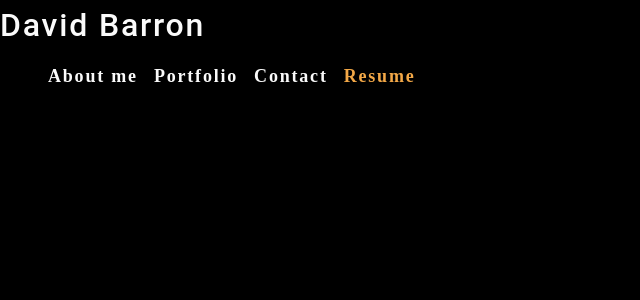
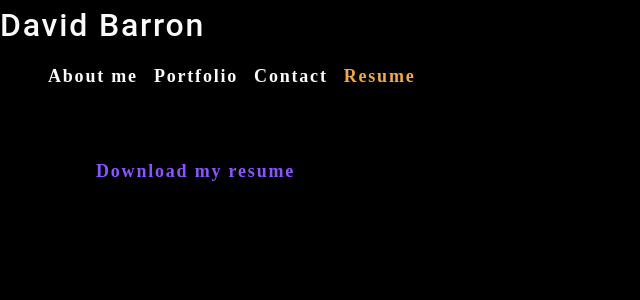
Before and after one commit to webgeekbear/react-portfolio, a React (Create React App) app: page / in a window 1280 px wide. Both pictures are taken after a click on the element "Resume". Shown: the top 300 px of the page, without its empty margins (0-640 px from the left). Built offline with nearby package versions, Linux system fonts and the light colour scheme.

Commit message:
Added Resume

```diff
--- a/src/App.js
+++ b/src/App.js
@@ -4,6 +4,7 @@ import About from "./components/About";
 import Header from "./components/Header";
 import Portfolio from "./components/Portfolio";
 import ContactForm from "./components/Contact";
+import Resume from "./components/Resume";
 
 function App() {
   const [menuEntries] = useState(["About me", "Portfolio", "Contact", "Resume"]);
@@ -28,6 +29,9 @@ function App() {
         {currentMenuEntry === "About me" && (
           <About></About>
         )}
+        {currentMenuEntry === "Resume" && (
+          <Resume></Resume>
+        )}
       </main>
     </div>
   );
--- /dev/null
+++ b/src/components/Resume/index.js
@@ -0,0 +1,12 @@
+import React from "react";
+
+function Resume() {
+    return (
+        <div>
+            <a href={require("../../assets/resume/myResume.pdf")} download="DavidBarronResume.pdf">Download my resume</a>
+
+        </div>
+    );
+}
+
+export default Resume;
```
Also changed, not shown: src/components/Footer/index.js (added), 1 other file (tests, documents, lock files or other folders).
